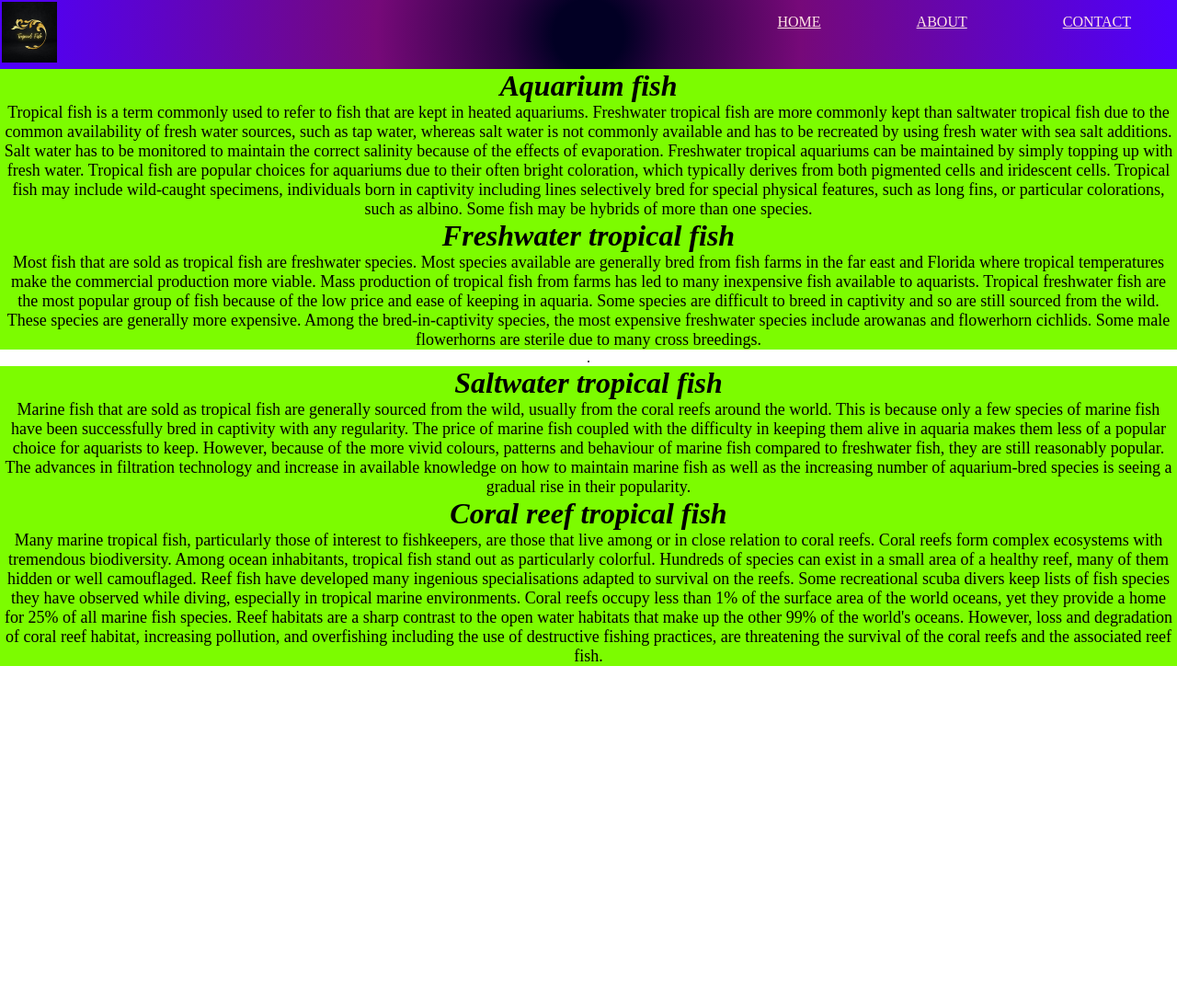
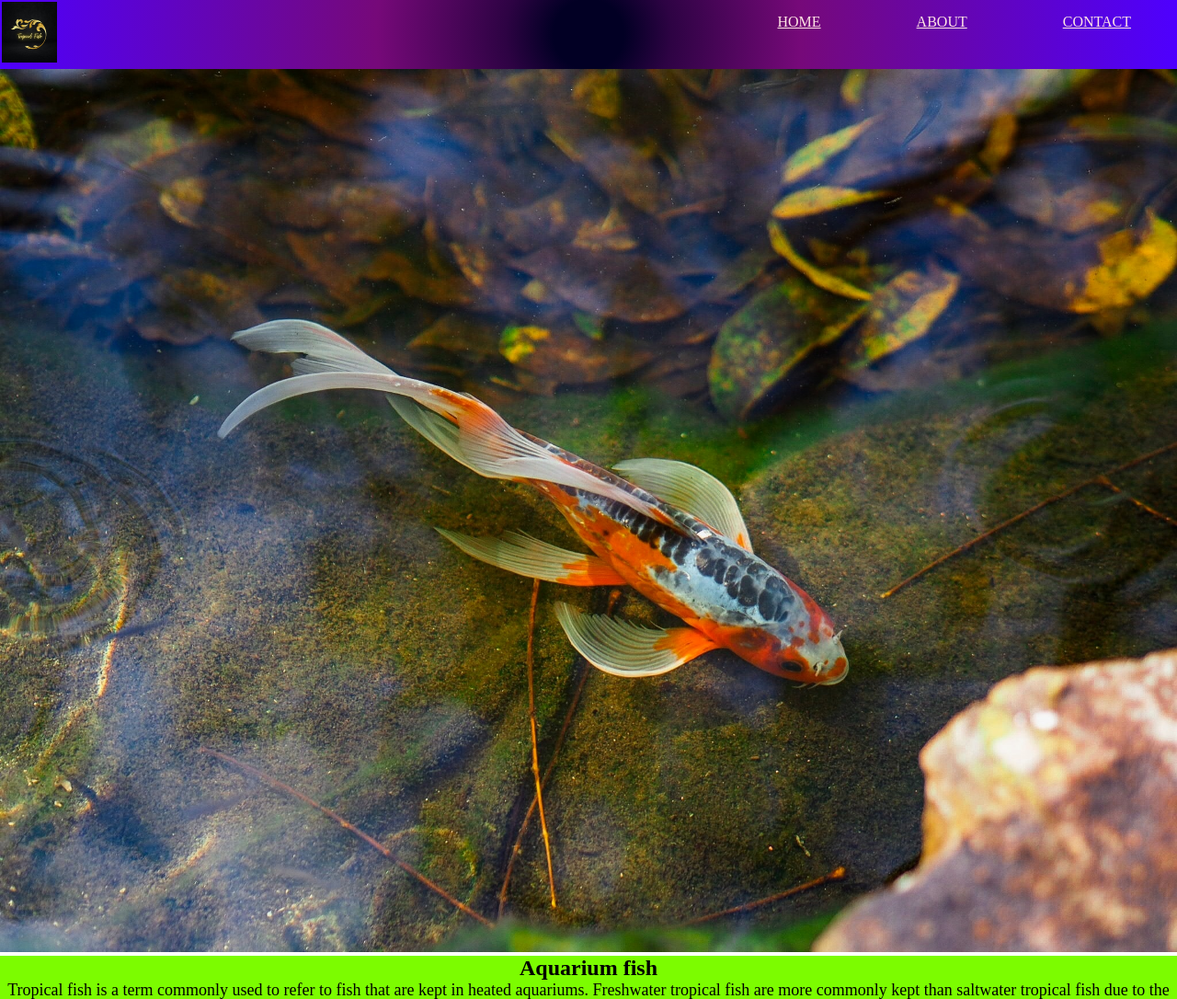
Before and after one commit to chy763/Final-Project, a plain HTML site: page about.html in a window 1280 px wide. Shown: the top 1086 px of the page at 92% size. Before the commit the page ends 800 px from the top, so only its background shows below. Drawn offline with Linux system fonts and the light colour scheme.

Commit message:
updated files

```diff
--- /dev/null
+++ b/about.css
@@ -0,0 +1,11 @@
+main{
+    width: 100%;
+    height: 100%;
+    background-size: cover;
+    background-image: url(/images/background.jpg);
+}
+body  {
+    background-image: url("img_tree.gif");
+    background-repeat: no-repeat;
+    background-attachment: fixed;
+  }
--- a/about.html
+++ b/about.html
@@ -9,11 +9,14 @@
     <title>About</title>
 </head>
 <body>
+
+
     <nav>
         <div class="logo">
             <a href=""></a>
             <img src="./images/logo.jpg" alt="logo icon" width="60px" height="66px">
         </div>
+
         <ul>
             <li>
                 <a href="http://127.0.0.1:5501/index.html" target="_blank">Home</a>
@@ -26,23 +29,25 @@
             </li>
         </ul>
     </nav>
+    <div>
+        <img src="./images/background.jpg" alt="background" width="100%">
+    </div>
 
 
     <section class="row">
         <div class="about">
-            <h2>Aquarium fish</h2>
+            <h1>Aquarium fish</h1>
             <p>Tropical fish is a term commonly used to refer to fish that are kept in heated aquariums. Freshwater tropical fish are more commonly kept than saltwater tropical fish due to the common availability of fresh water sources, such as tap water, whereas salt water is not commonly available and has to be recreated by using fresh water with sea salt additions. Salt water has to be monitored to maintain the correct salinity because of the effects of evaporation. Freshwater tropical aquariums can be maintained by simply topping up with fresh water. Tropical fish are popular choices for aquariums due to their often bright coloration, which typically derives from both pigmented cells and iridescent cells. Tropical fish may include wild-caught specimens, individuals born in captivity including lines selectively bred for special physical features, such as long fins, or particular colorations, such as albino. Some fish may be hybrids of more than one species.</p>
-        </div>
-        <div class="about">
-            <h2>Freshwater tropical fish</h2>
+
+
+            <h1>Freshwater tropical fish</h1>
             <p>Most fish that are sold as tropical fish are freshwater species. Most species available are generally bred from fish farms in the far east and Florida where tropical temperatures make the commercial production more viable. Mass production of tropical fish from farms has led to many inexpensive fish available to aquarists. Tropical freshwater fish are the most popular group of fish because of the low price and ease of keeping in aquaria. Some species are difficult to breed in captivity and so are still sourced from the wild. These species are generally more expensive. Among the bred-in-captivity species, the most expensive freshwater species include arowanas and flowerhorn cichlids. Some male flowerhorns are sterile due to many cross breedings.</p>
-        </div>.
-        <div class="about">
-            <h2>Saltwater tropical fish</h2>
+
+
+            <h1>Saltwater tropical fish</h1>
             <p>Marine fish that are sold as tropical fish are generally sourced from the wild, usually from the coral reefs around the world. This is because only a few species of marine fish have been successfully bred in captivity with any regularity. The price of marine fish coupled with the difficulty in keeping them alive in aquaria makes them less of a popular choice for aquarists to keep. However, because of the more vivid colours, patterns and behaviour of marine fish compared to freshwater fish, they are still reasonably popular. The advances in filtration technology and increase in available knowledge on how to maintain marine fish as well as the increasing number of aquarium-bred species is seeing a gradual rise in their popularity.</p>
-        </div>
-        <div class="about">
-            <h2>Coral reef tropical fish</h2>
+
+            <h1>Coral reef tropical fish</h1>
             <p>Many marine tropical fish, particularly those of interest to fishkeepers, are those that live among or in close relation to coral reefs. Coral reefs form complex ecosystems with tremendous biodiversity. Among ocean inhabitants, tropical fish stand out as particularly colorful. Hundreds of species can exist in a small area of a healthy reef, many of them hidden or well camouflaged. Reef fish have developed many ingenious specialisations adapted to survival on the reefs.
 
                 Some recreational scuba divers keep lists of fish species they have observed while diving, especially in tropical marine environments.
@@ -54,6 +59,7 @@
         </div>
     </section>
 
+
     <footer>
 
     </footer>
```
Also changed, not shown: contact.css (added), style.css (line endings or trailing spaces).
